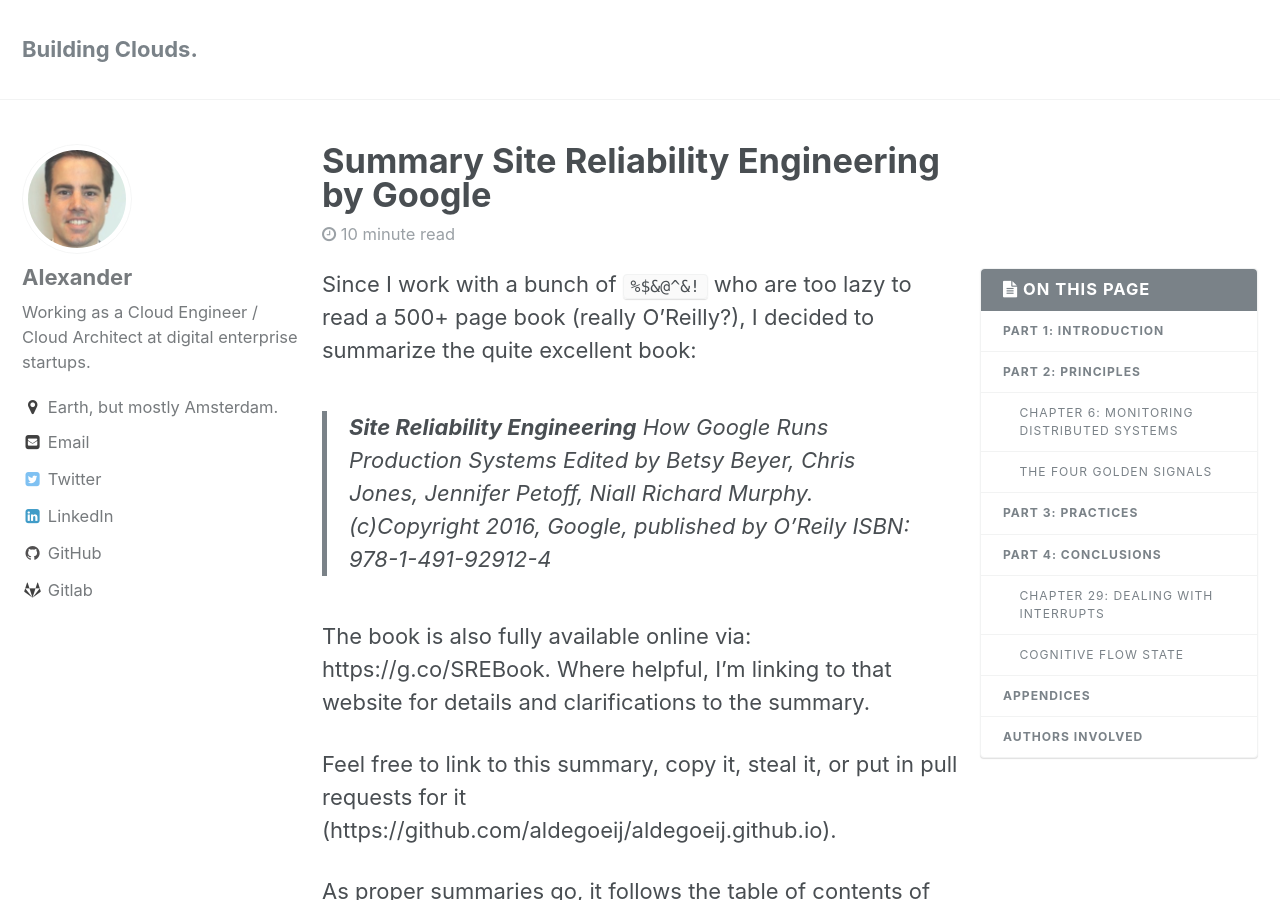
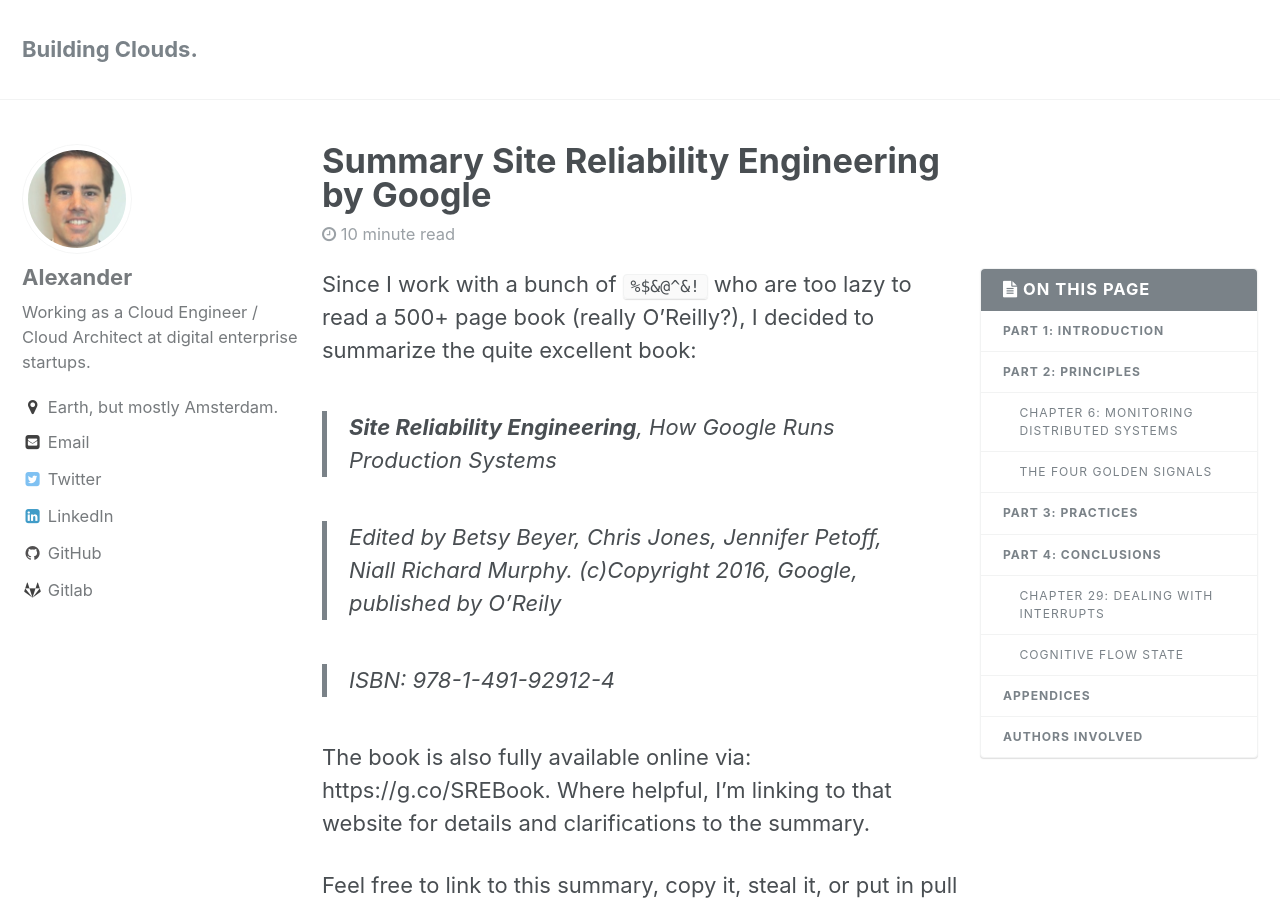
Before and after one commit to aldegoeij/aldegoeij.github.io, a Jekyll site: the page built from _posts/2018-09-01-sre-book.md, in a window 1280 px wide and 900 px high. Built offline with Jekyll 4.4.1, drawn with Linux system fonts in a browser that asks for light colours.

Commit message:
minimal change to quote

```diff
--- a/_posts/2018-09-01-sre-book.md
+++ b/_posts/2018-09-01-sre-book.md
@@ -6,10 +6,10 @@ title: Summary Site Reliability Engineering by Google
 Since I work with a bunch of `%$&@^&!` who are too lazy to read a 500+ page book
 (really O'Reilly?), I decided to summarize the quite excellent book:
 
-> **Site Reliability Engineering**
-> How Google Runs Production Systems
-> Edited by Betsy Beyer, Chris Jones, Jennifer Petoff, Niall Richard Murphy.
-> (c)Copyright 2016, Google, published by O'Reily
+> **Site Reliability Engineering**, How Google Runs Production Systems
+
+> Edited by Betsy Beyer, Chris Jones, Jennifer Petoff, Niall Richard Murphy. (c)Copyright 2016, Google, published by O'Reily
+
 > ISBN: 978-1-491-92912-4
 
 The book is also fully available online via: https://g.co/SREBook.
```
